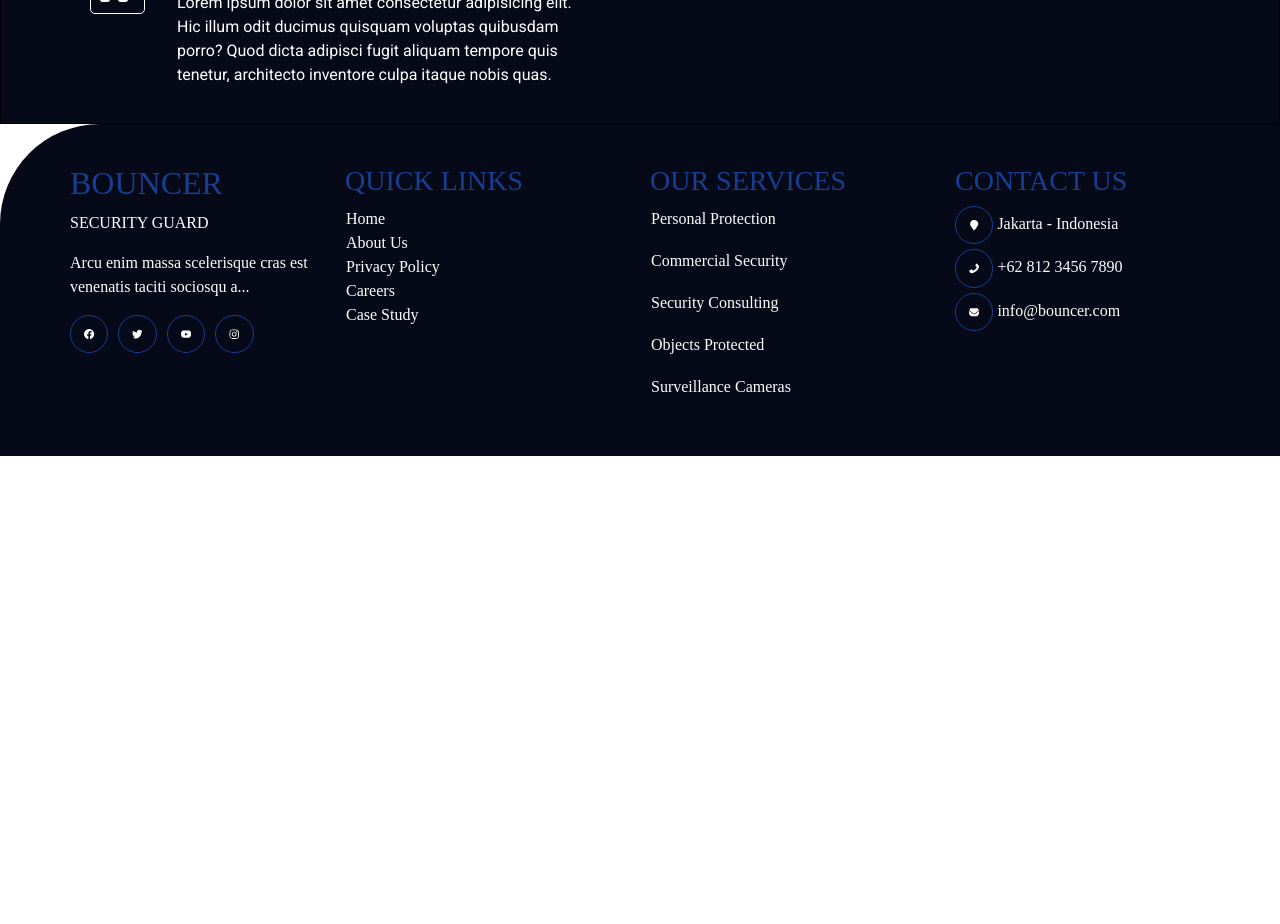
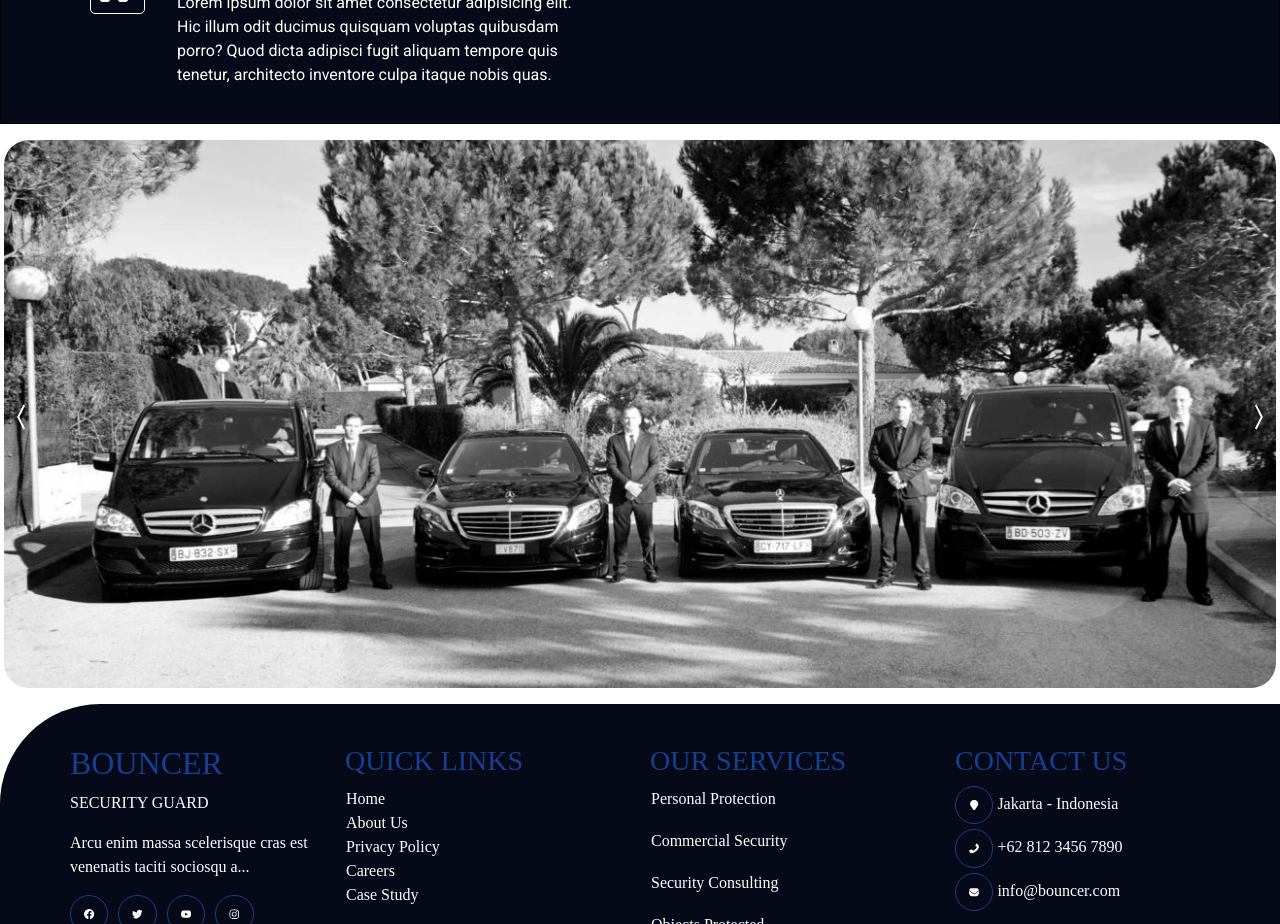
Before and after one commit to codinggita/defend_x, a React (Create React App) app in the folder client/: page / in a window 1280 px wide. Shown: the part 2260-3184 px from the top of the page. Before the commit the page ends 2716 px from the top, so only its background shows below. Built offline with nearby package versions, Linux system fonts and the light colour scheme.

Commit message:
Added The Another Image Slider

```diff
--- /dev/null
+++ b/client/src/Component/ImageSlider/ImageSlider.jsx
@@ -0,0 +1,87 @@
+import React, { useState, useEffect } from 'react'
+import r1 from '../images/r1.jpg'
+import r2 from '../images/r2.jpg'
+import r3 from '../images/r3.jpg'
+import r4 from '../images/r4.jpg'
+import { BsChevronCompactLeft, BsChevronCompactRight } from 'react-icons/bs';
+
+const ImageSlider = () => {
+
+  const slides = [
+    {
+      image: r1,
+      title: 'Protect',
+    },
+    {
+      image: r2,
+      title: 'Driver',
+    },
+    {
+      image: r3,
+      title: 'Event',
+    },
+    {
+      image: r4,
+      title: 'Private',
+    },
+  ];
+
+  const [currentIndex, setCurrentIndex] = useState(0);
+
+  const prevSlide = () => {
+    const isFirstSlide = currentIndex === 0;
+    const newIndex = isFirstSlide ? slides.length - 1 : currentIndex - 1;
+    setCurrentIndex(newIndex);
+  };
+
+  // eslint-disable-next-line react-hooks/exhaustive-deps
+  const nextSlide = (() => {
+    const isLastSlide = currentIndex === slides.length - 1;
+    const newIndex = isLastSlide ? 0 : currentIndex + 1;
+    setCurrentIndex(newIndex);
+  });
+
+  const goToSlide = (slideIndex) => {
+    setCurrentIndex(slideIndex);
+  };
+
+  useEffect(() => {
+    const intervalId = setInterval(() => {
+      nextSlide();
+    }, 4000);
+
+    return () => {
+      clearInterval(intervalId);
+    };
+  }, [currentIndex,nextSlide]);
+
+  return (
+    <div style={{maxWidth: '1400px', height: '580px', margin: 'auto', padding: '16px 4px', position: 'relative'}}>
+      <div
+      style={{width: '100%', height: '100%', borderRadius: '25px', backgroundPosition: 'center', backgroundSize: 'cover', transitionDuration: '500ms', backgroundImage: `url(${slides[currentIndex].image})`}}></div>
+
+
+    <div style={{position: 'absolute', top: '50%', left: '5px', fontSize: '2em', borderRadius: '50%', padding: '2px', color: 'white', cursor: 'pointer', transform: 'translateY(-50%)'}}>
+    <BsChevronCompactLeft onClick={prevSlide} size={30} />
+  </div>
+
+  <div style={{position: 'absolute', top: '50%', right: '5px', fontSize: '2em', borderRadius: '50%', padding: '2px', color: 'white', cursor: 'pointer', transform: 'translateY(-50%)'}}>
+    <BsChevronCompactRight onClick={nextSlide} size={30} />
+  </div>
+
+  <div style={{display: 'flex', justifyContent: 'center', padding: '2px', position: 'absolute', top: '4px'}}>
+    {slides.map((slide, slideIndex) => (
+      <div
+        style={{fontSize: '2em', cursor: 'pointer', color: slideIndex === currentIndex ? 'blue' : 'black'}}
+        key={slideIndex}
+        onClick={() => goToSlide(slideIndex)}
+      >
+
+      </div>
+    ))}
+  </div>
+</div>
+  );
+};
+
+export default ImageSlider;
--- a/client/src/Component/pages/Home/Home.jsx
+++ b/client/src/Component/pages/Home/Home.jsx
@@ -3,6 +3,8 @@ import Slider from '../../Slider/Slider'
 import Companies from '../../Companies/Companies'
 import Banner from '../../Banner/Banner'
 import Hero from '../../Hero/Hero'
+import ImageSlider from '../../ImageSlider/ImageSlider'
+
 
 const Home = () => {
   return (
@@ -13,6 +15,7 @@ const Home = () => {
     <Banner />
     <br></br>
     <Hero />
+    <ImageSlider />
     </>
   )
 }
```
